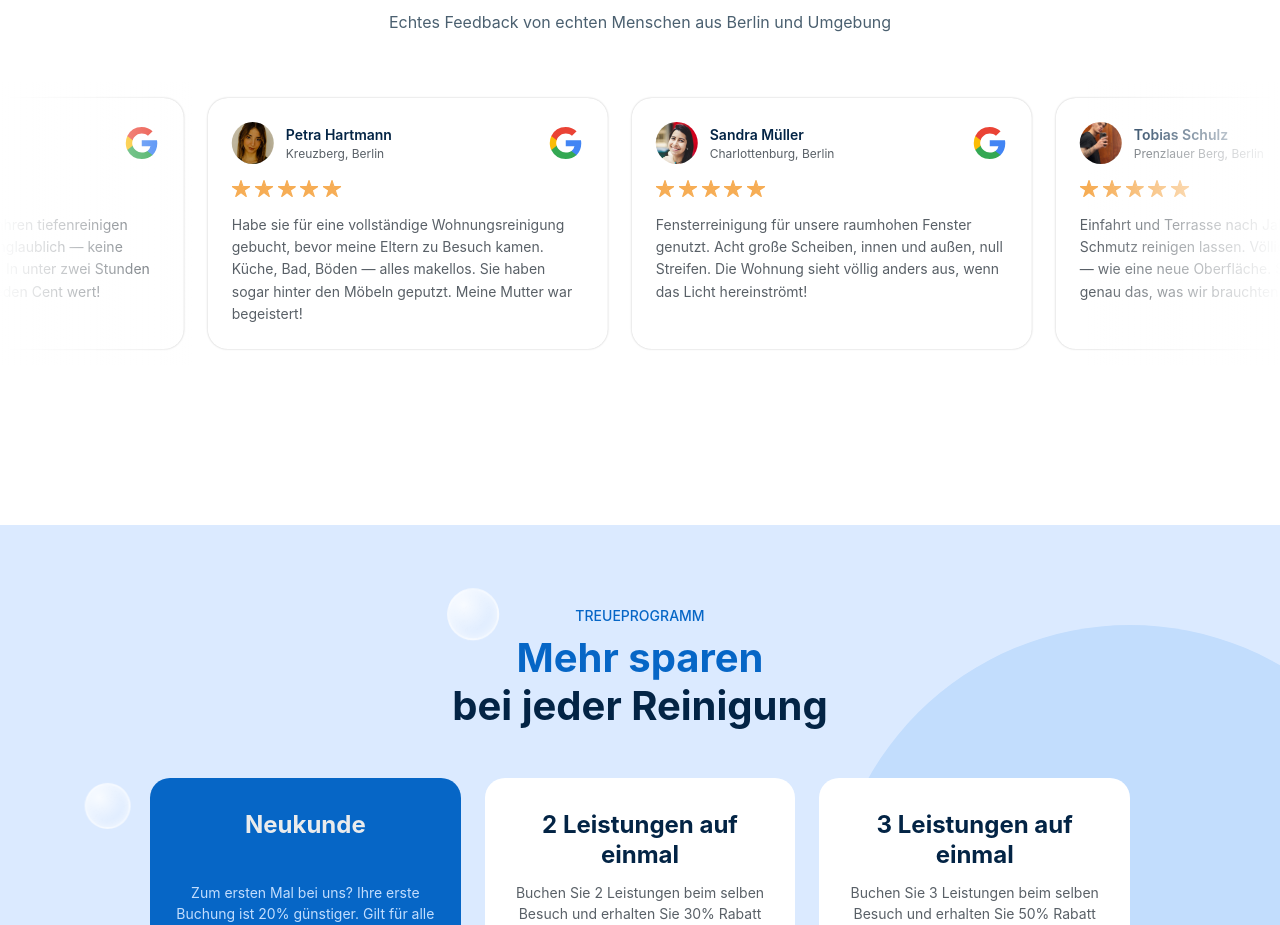
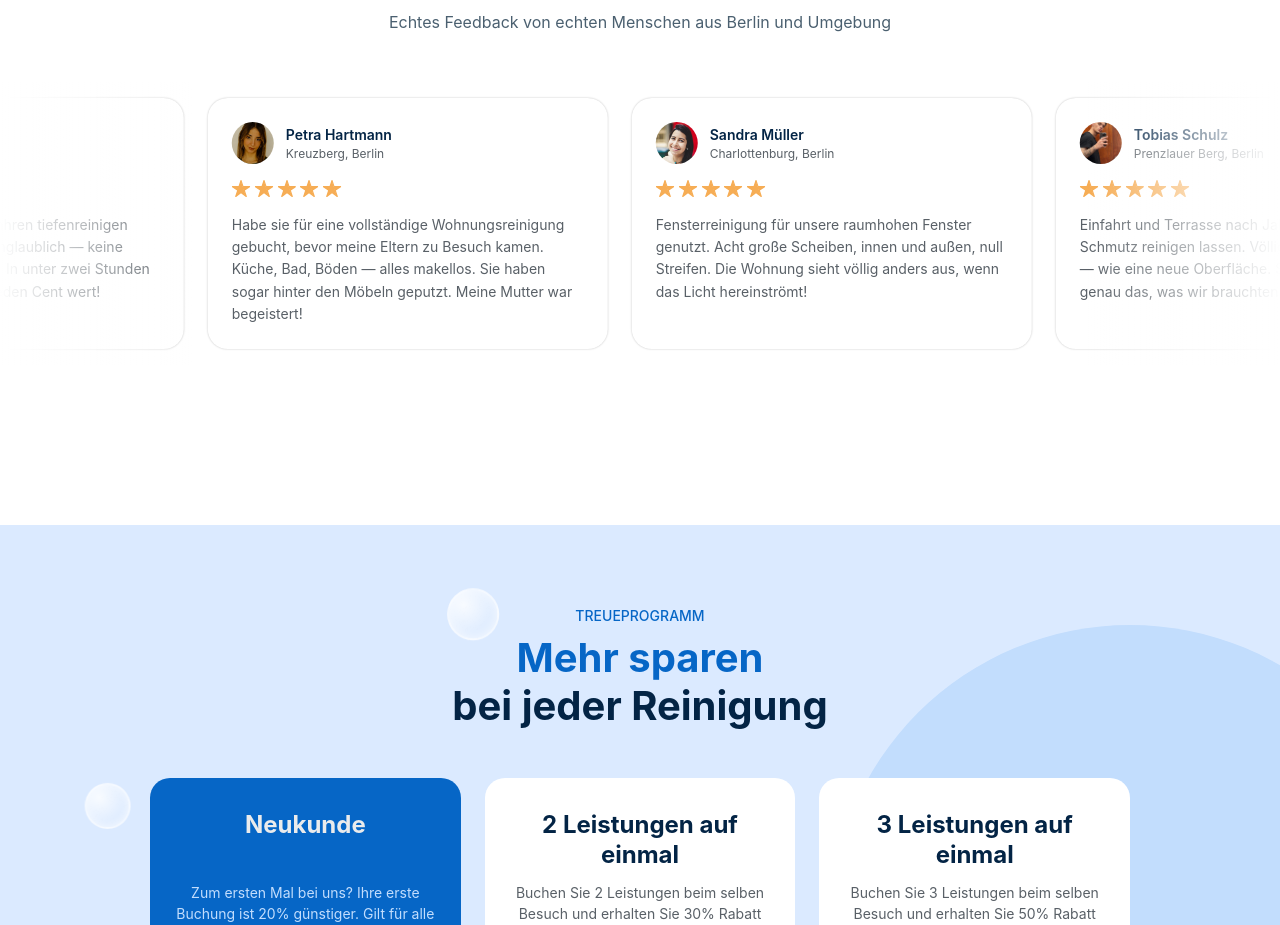
Before and after one commit to AQUILA-SOFTWARE-UKRAINE/workflow_luxora_website, a Next.js app in the folder frontend/: page /about in a window 1280 px wide. Shown: the part 4747-5672 px from the top of the page. Built offline with nearby package versions, Linux system fonts and the light colour scheme.

Commit message:
Delete google icon from client feedback

```diff
--- a/frontend/src/components/reviews-carousel.tsx
+++ b/frontend/src/components/reviews-carousel.tsx
@@ -18,17 +18,6 @@ function Star() {
   );
 }
 
-function GoogleG() {
-  return (
-    <svg width="36" height="36" viewBox="0 0 36 36" fill="none" xmlns="http://www.w3.org/2000/svg">
-      <path d="M33.5 18.37c0-1.12-.1-2.2-.28-3.24H18v6.12h8.7a7.44 7.44 0 01-3.23 4.88v4.06h5.23c3.06-2.82 4.82-6.97 4.82-11.82z" fill="#4285F4" />
-      <path d="M18 34c4.37 0 8.04-1.45 10.72-3.93l-5.23-4.06c-1.45.97-3.3 1.54-5.49 1.54-4.22 0-7.8-2.85-9.08-6.69H3.53v4.19A16.19 16.19 0 0018 34z" fill="#34A853" />
-      <path d="M8.92 20.86A9.72 9.72 0 018.42 18c0-.99.17-1.95.5-2.86V10.95H3.53A16.19 16.19 0 002 18c0 2.62.63 5.1 1.53 7.05l5.39-4.19z" fill="#FBBC05" />
-      <path d="M18 8.45c2.38 0 4.51.82 6.19 2.42l4.64-4.64C26.03 3.64 22.36 2 18 2A16.19 16.19 0 003.53 10.95l5.39 4.19C10.2 11.3 13.78 8.45 18 8.45z" fill="#EA4335" />
-    </svg>
-  );
-}
-
 function ReviewCard({ r }: { r: ReviewItem }) {
   return (
     <div className={styles.card}>
@@ -43,7 +32,6 @@ function ReviewCard({ r }: { r: ReviewItem }) {
             <p className={styles.location}>{r.location}</p>
           </div>
         </div>
-        <GoogleG />
       </div>
       <div className={styles.stars}>
         {Array.from({ length: 5 }).map((_, i) => <Star key={i} />)}
```
